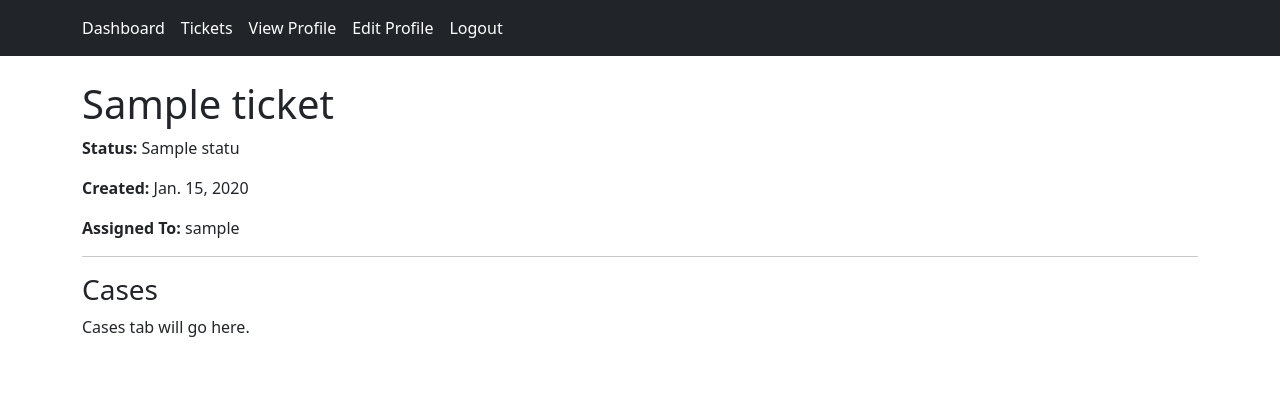
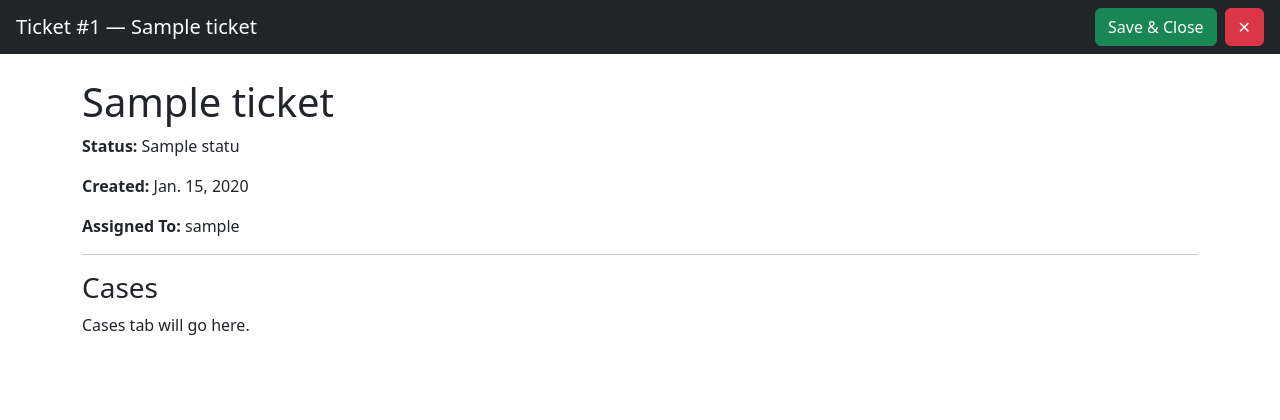
Before and after one commit to markcapelle/Helpdesk, a Django app: page /tickets/1/ in a window 1280 px wide. Shown: the top 420 px of the page. Run offline with Django 5.2, Linux system fonts and the light colour scheme; a user stored in the database is signed in; tables that the repository leaves empty hold one stand-in row (values such as "Sample post").

Commit message:
FEAT: updated tickets so users require permissions. created tickets dedicated nav when tickets open in new tabs
updated tickets users permissions.
updated some nav with a dedicated tickets nav for open tickets in new tabs.

```diff
--- a/main/settings.py
+++ b/main/settings.py
@@ -169,3 +169,7 @@ PASSWORD_RESET_TIMEOUT = 3600
 # Login
 LOGIN_URL = "/login/"
 LOGIN_REDIRECT_URL = "/dashboard/"
+
+
+# 403 Error (no permissions)
+handler403 = "main.views.permission_denied"
--- /dev/null
+++ b/main/static/js/tickets.js
@@ -0,0 +1,10 @@
+document.addEventListener("DOMContentLoaded", function () {
+    const saveCloseBtn = document.getElementById("saveCloseBtn");
+
+    if (saveCloseBtn) {
+        saveCloseBtn.addEventListener("click", function () {
+            // Future: AJAX save or form submit
+            window.close();
+        });
+    }
+});
--- a/main/urls.py
+++ b/main/urls.py
@@ -55,3 +55,5 @@ urlpatterns = [
         ),
         name="password_reset_complete"),
 ]
+
+handler403 = "main.views.permission_denied"
--- /dev/null
+++ b/main/views.py
@@ -0,0 +1,4 @@
+from django.shortcuts import render
+
+def permission_denied(request, exception):
+    return render(request, "403.html", status=403)
--- /dev/null
+++ b/templates/partials/ticket-nav.html
@@ -0,0 +1,23 @@
+{% load static %}
+
+<nav class="navbar navbar-dark bg-dark px-3">
+    <span class="navbar-brand mb-0 h5 text-white">
+        Ticket #{{ ticket.id }} — {{ ticket.title }}
+    </span>
+
+    <div class="d-flex align-items-center">
+
+        <!-- Save & Close -->
+        <button class="btn btn-success me-2" id="saveCloseBtn">
+            Save & Close
+        </button>
+
+        <!-- Red X (hard close) -->
+        <button class="btn btn-danger" onclick="window.close();">
+            ✕
+        </button>
+    </div>
+</nav>
+
+<!-- Load ticket-specific JS -->
+<script src="{% static 'js/tickets.js' %}"></script>
--- a/tickets/templates/tickets/ticket_detail.html
+++ b/tickets/templates/tickets/ticket_detail.html
@@ -1,8 +1,9 @@
 {% extends "base.html" %}
 
 {% block navigation %}
-    {% include "partials/app-nav.html" %}
+    {% include "partials/ticket-nav.html" %}
 {% endblock %}
+
 
 {% block title %}Ticket #{{ ticket.id }}{% endblock %}
 
--- a/tickets/views.py
+++ b/tickets/views.py
@@ -1,19 +1,20 @@
 from django.shortcuts import render, get_object_or_404
 from .models import Ticket, Status
+from django.contrib.auth.decorators import login_required, permission_required
 from django.shortcuts import render, redirect
-from .models import Ticket, Status
-from django.contrib.auth.decorators import login_required
-from django.shortcuts import render, redirect
-from django.contrib.auth.decorators import login_required
-from .models import Ticket, Status
 
+
+@permission_required('tickets.view_ticket', raise_exception=True)
+@login_required
 def ticket_list(request):
     status_filter = request.GET.get("status", "open")
 
     if status_filter == "all":
         tickets = Ticket.objects.all().order_by("created_at")
     else:
-        tickets = Ticket.objects.filter(status__name__iexact=status_filter).order_by("created_at")
+        tickets = Ticket.objects.filter(
+            status__name__iexact=status_filter
+        ).order_by("created_at")
 
     statuses = Status.objects.all()
 
@@ -23,19 +24,20 @@ def ticket_list(request):
         "status_filter": status_filter,
     })
 
-
+@permission_required('tickets.view_ticket', raise_exception=True)
+@login_required
 def ticket_detail(request, ticket_id):
     ticket = get_object_or_404(Ticket, id=ticket_id)
     return render(request, "tickets/ticket_detail.html", {"ticket": ticket})
 
-
+@permission_required('tickets.add_ticket', raise_exception=True)
 @login_required
 def new_ticket(request):
-    # Get the default "open" status
+
+    # Ensure default "open" status exists
     try:
         default_status = Status.objects.get(name__iexact="open")
     except Status.DoesNotExist:
-        # Safety fallback: create it if missing
         default_status = Status.objects.create(name="open")
 
     if request.method == "POST":
```
Also changed, not shown: templates/403.html (added, +18 -0 lines), 2 other files.
